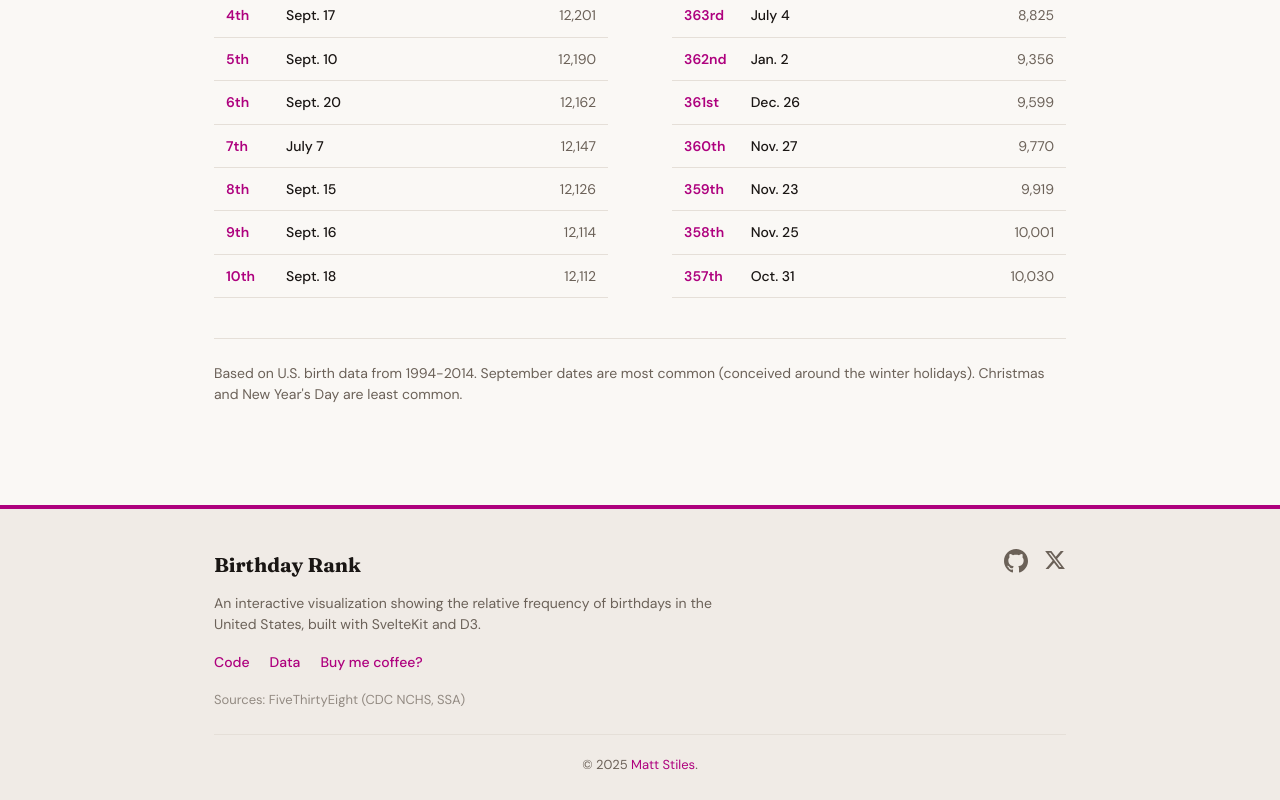
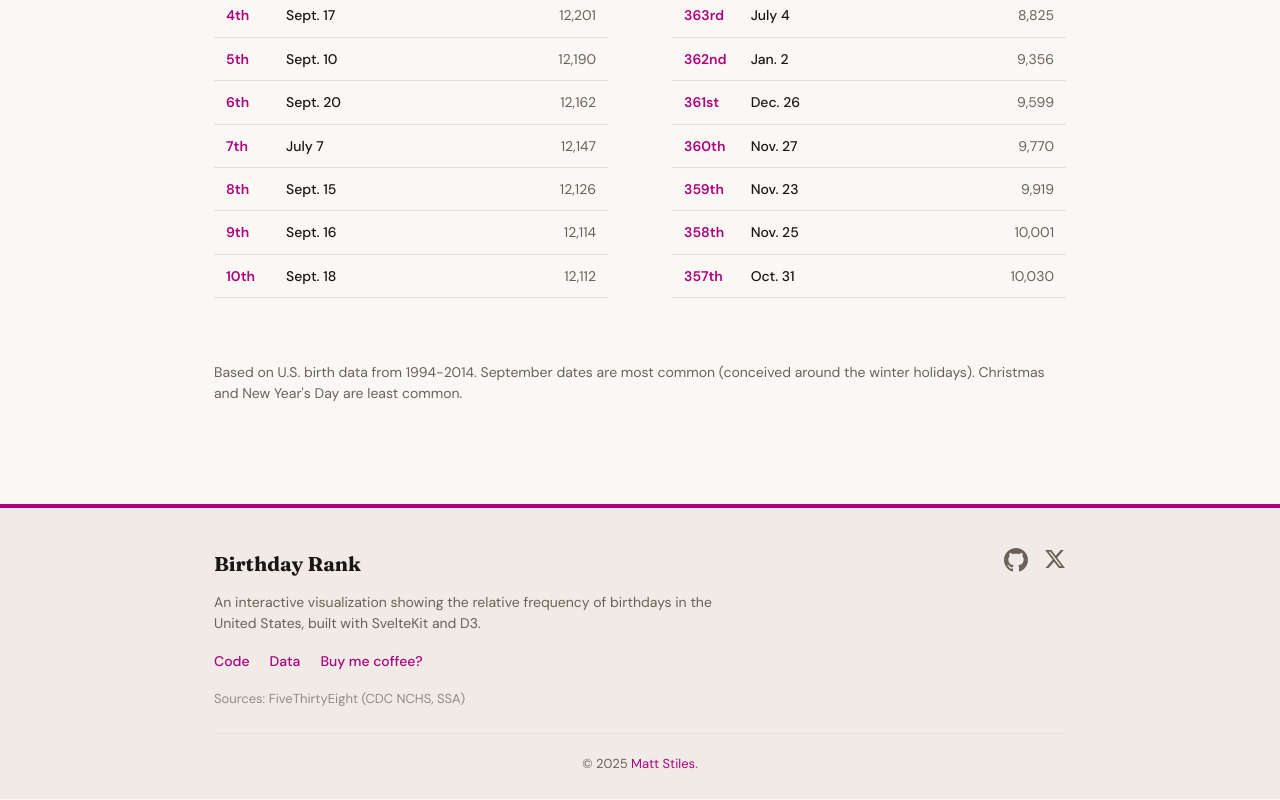
Before and after one commit to stiles/birthdays, a SvelteKit app: page / in a window 1280 px wide. Shown: the part 2325-3125 px from the top of the page. Built offline with nearby package versions, Linux system fonts and the light colour scheme.

Commit message:
style: remove border above footnotes

```diff
--- a/src/routes/+page.svelte
+++ b/src/routes/+page.svelte
@@ -224,7 +224,6 @@
 
 	.notes {
 		padding-top: 24px;
-		border-top: 1px solid var(--color-border);
 	}
 
 	.footnote {
```
